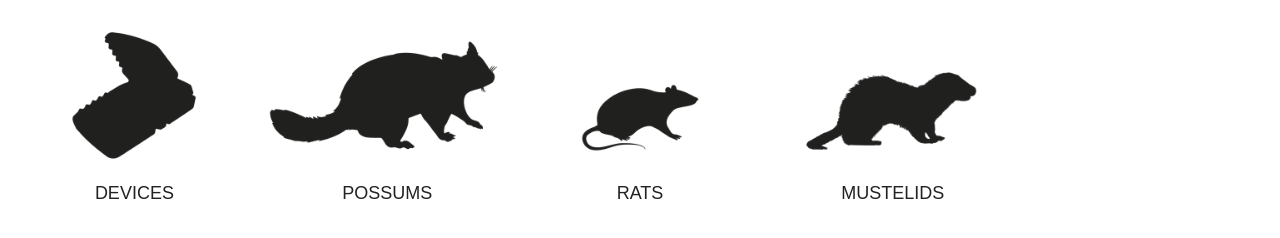
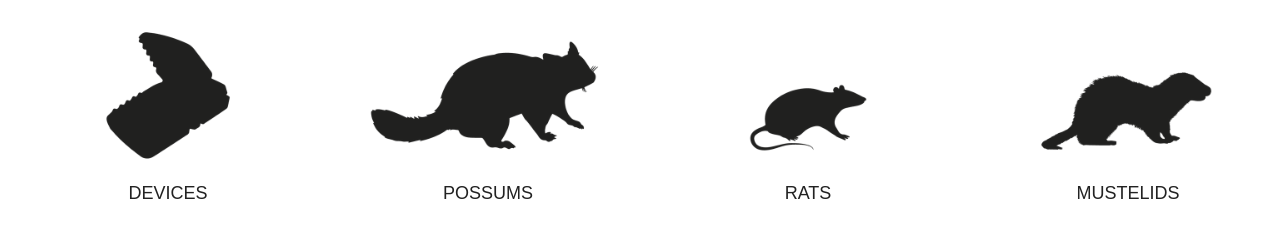
Before and after one commit to kimberleycollins/trapnzcounter, a plain HTML site: page index.html in a window 1280 px wide. Drawn offline with Linux system fonts and the light colour scheme; no server answers.

Commit message:
Update styles.css

```diff
--- a/css/styles.css
+++ b/css/styles.css
@@ -1,3 +1,9 @@
+body {
+  width: 100%;
+  font-family: Montserrat, sans-serif;
+  color: #222;
+}
+
 img.icon {
   width: 250px;
   margin: auto;
@@ -14,9 +20,7 @@ div.column {
   display: inline;
   display: inline-block;
   float: left;
-  width: 20%;
-  font-family: Montserrat, sans-serif;
-  color: #222;
+  width: 25%;
 }
 
 div.number {
```
